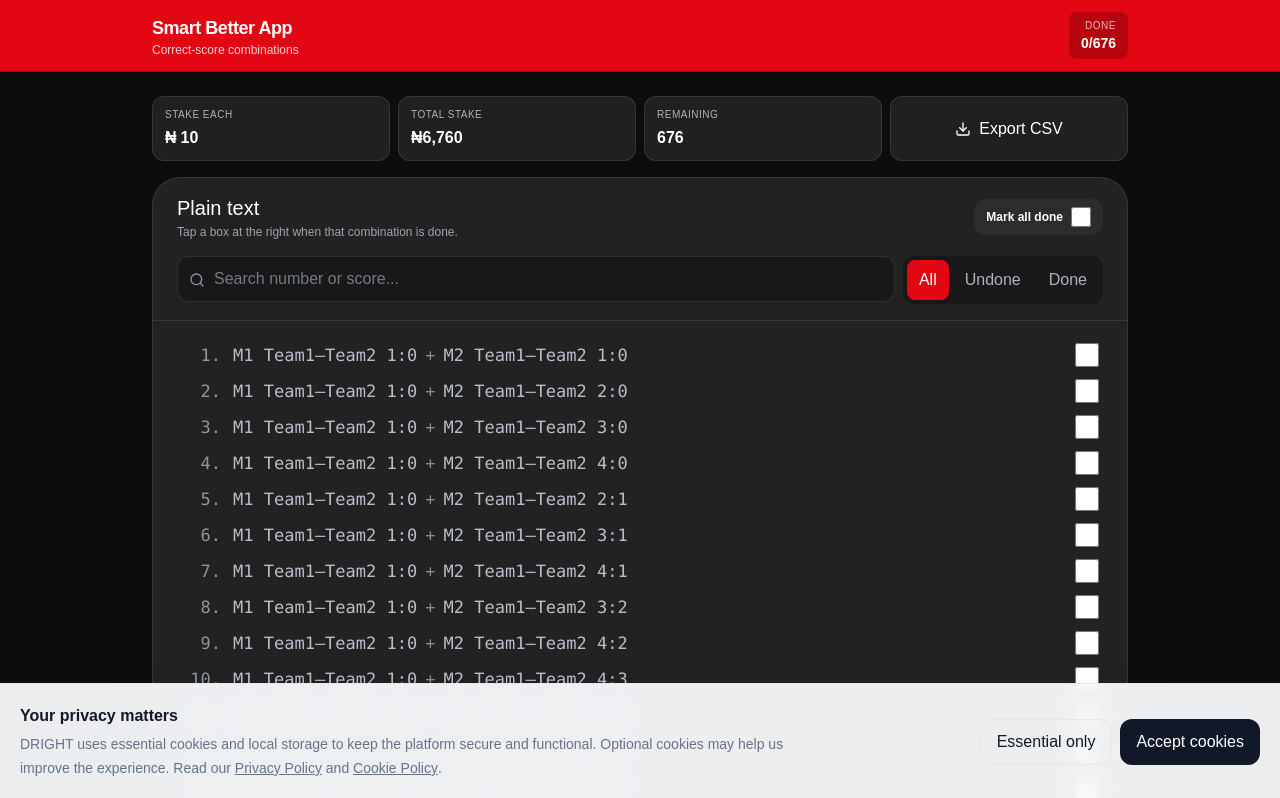
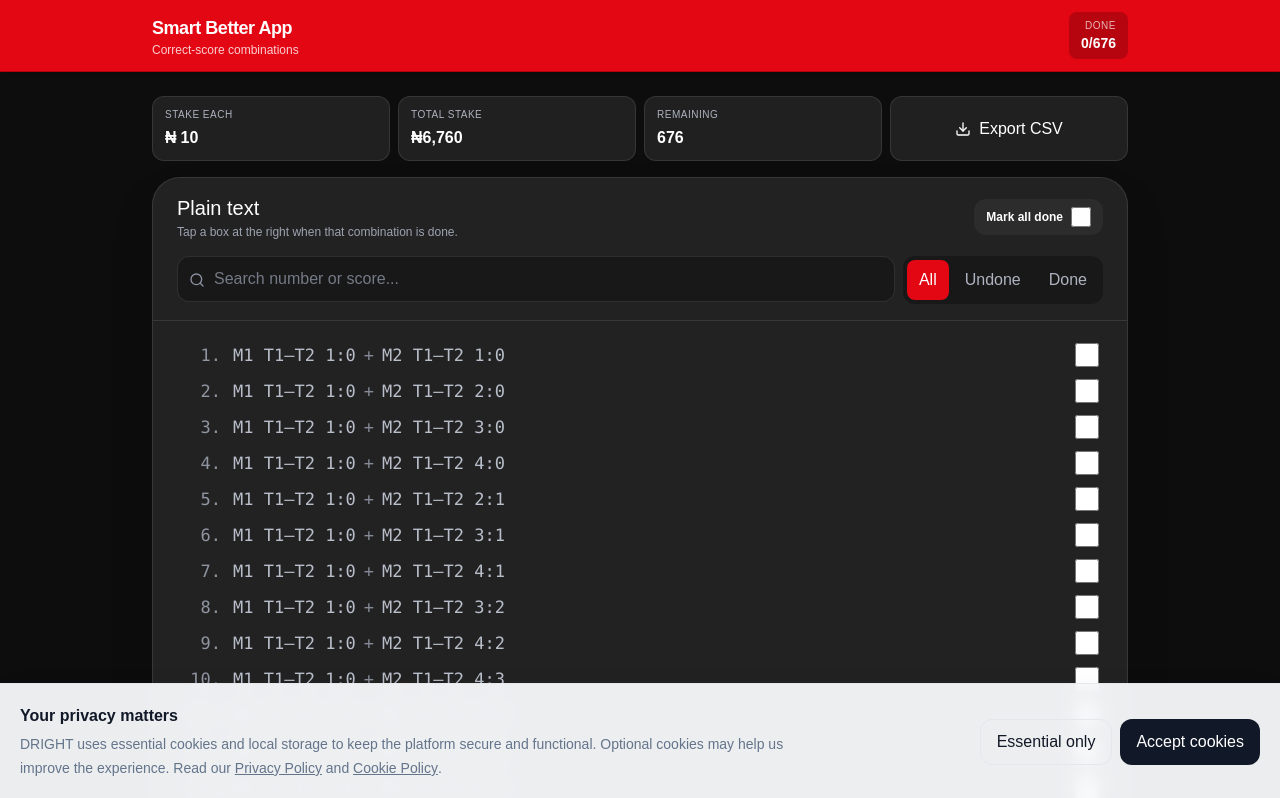
Before and after one commit to mavemarvy/DRIGHT, a Next.js app: page /smart-better-app in a window 1280 px wide. Shown: the top 798 px of the page. Built offline with nearby package versions, Linux system fonts and the light colour scheme.

Commit message:
Shorten team labels to T1 and T2

```diff
--- a/src/app/smart-better-app/page.tsx
+++ b/src/app/smart-better-app/page.tsx
@@ -8,7 +8,7 @@
 
 const matchA = {
   name: "Match 1",
-  short: "M1 Team1–Team2",
+  short: "M1 T1–T2",
   outcomes: [
     { score: "1:0", odds: 7.05 },
     { score: "2:0", odds: 9.60 },
@@ -41,7 +41,7 @@
 
 const matchB = {
   name: "Match 2",
-  short: "M2 Team1–Team2",
+  short: "M2 T1–T2",
   outcomes: [
     { score: "1:0", odds: 6.73 },
     { score: "2:0", odds: 9.80 },
@@ -181,9 +181,9 @@
   function exportCsv() {
     const rows = combinations.map((combo) => [
       combo.id,
-      "Team1 vs Team2",
+      "T1 vs T2",
       combo.a.score,
-      "Team1 vs Team2",
+      "T1 vs T2",
       combo.b.score,
       combo.combinedOdds.toFixed(4),
       stake.toFixed(2),
```
